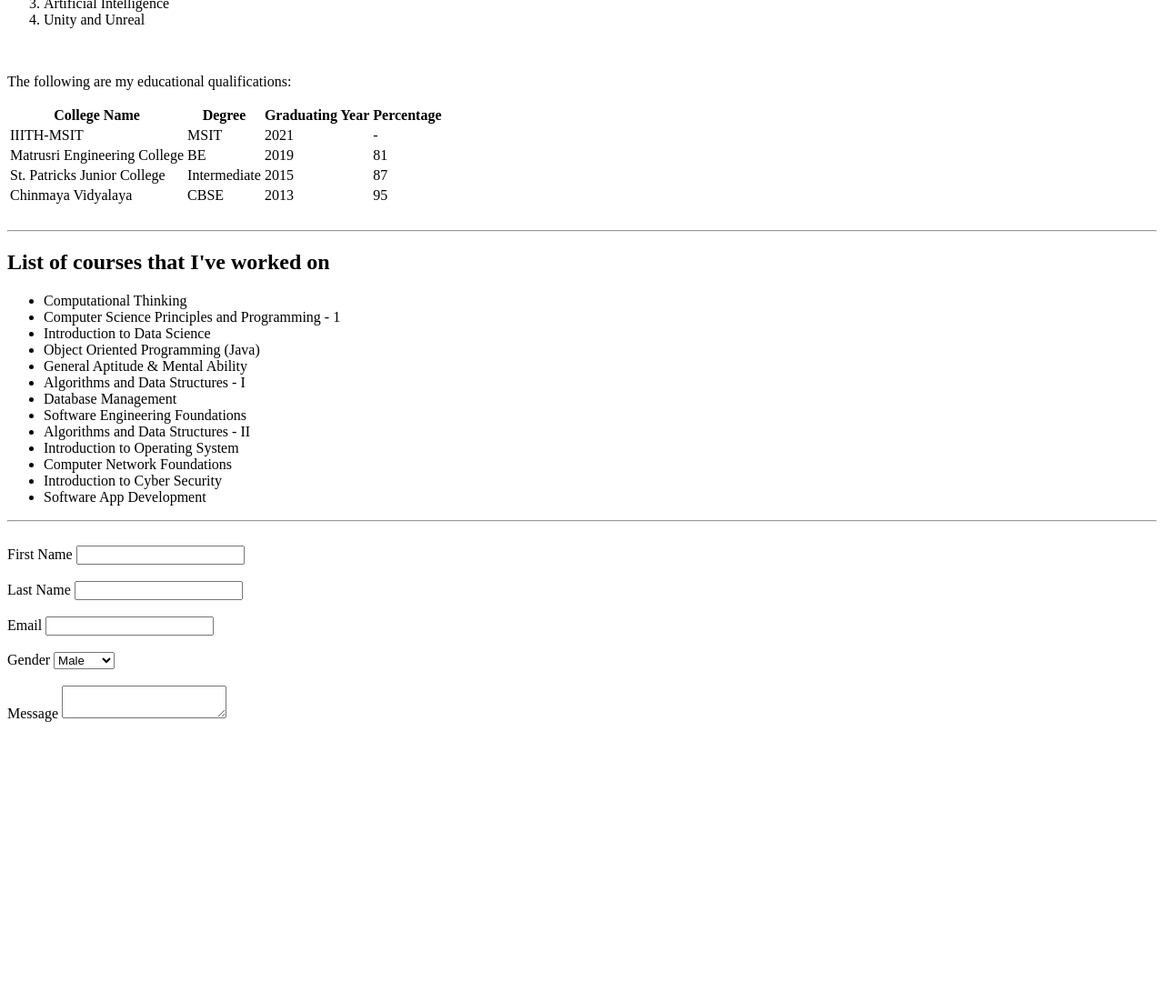
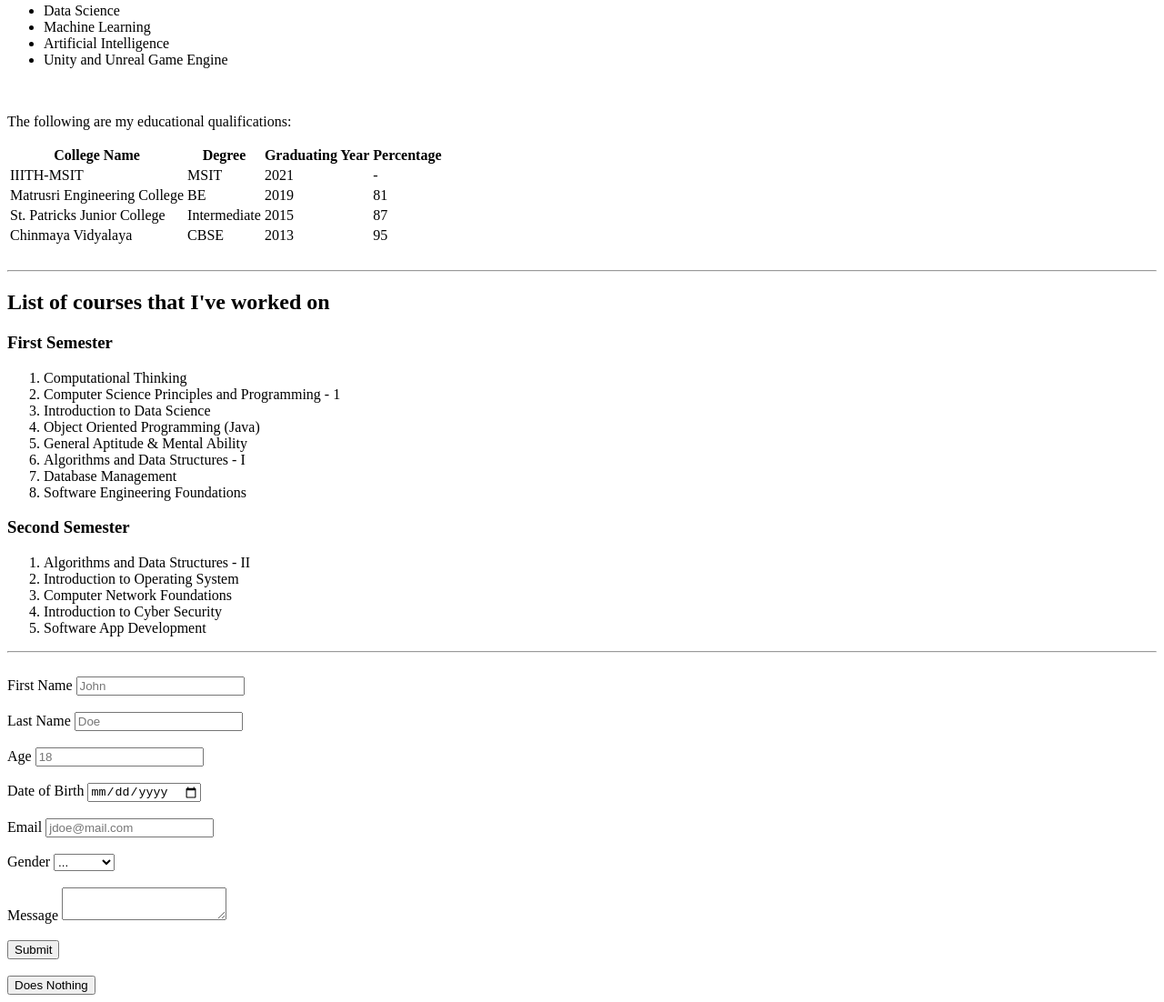
Before and after one commit to sourabh-swargam/Software_App_Development_2019501028, a plain HTML site: page Day 3/HTML/site.html in a window 1280 px wide. Shown: the part 439-1541 px from the top of the page at 91% size. Before the commit the page ends 1241 px from the top, so only its background shows below. Drawn offline with Linux system fonts and the light colour scheme; files whose address does not match are found by name.

Commit message:
added the main header

```diff
--- a/Day 3/HTML/site.html
+++ b/Day 3/HTML/site.html
@@ -4,7 +4,14 @@
 		<title>Sourabh's - MSIT Journey</title>
 	</head>
 	<body>
+
+		<!-- Headings -->
+		<header align = center><strong>My MSIT Journey</strong></header>
+
 		<h2>Profile Picture</h2>
+		<br>
+
+		<!-- Image -->
 		<img src = 'C:\Users\sourabh\Desktop\MSIT\SAD\Software_App_Development_2019501028\Day 3\Images\sample.jpeg', alt = "Image" align="center" width = 10%>
 
 		<br>
@@ -12,20 +19,26 @@
 		<hr>
 
 		<h2>About Me</h2>
+
+		<!-- Paragraph -->
 		<p >I find technology fascinating and try to keep up to date on
 		what is currently going on. I'm very interested in gaming, and
 		how games are built.</p>
 		<p>The following are a few technologies that I find
 		interesting:</p>
-		<ol>
+
+		<!-- Unorderd List -->
+		<ul>
 			<li>Data Science</li>
 			<li>Machine Learning</li>
 			<li>Artificial Intelligence</li>
-			<li>Unity and Unreal</li>
-		</ol>
+			<li>Unity and Unreal Game Engine</li>
+		</ul>
 
 		<br>
 		<p>The following are my educational qualifications:</p>
+
+		<!-- Table -->
 		<table>
 			<heading>
 				<tr>
@@ -66,7 +79,10 @@
 		<br><hr>
 
 		<h2>List of courses that I've worked on</h2>
-		<ul>
+		<h3>First Semester</h3>
+
+		<!-- Ordered List -->
+		<ol>
 			<li>Computational Thinking</li>
 			<li>Computer Science Principles and Programming - 1</li>
 			<li>Introduction to Data Science</li>
@@ -75,35 +91,50 @@
 			<li>Algorithms and Data Structures - I</li>
 			<li>Database Management</li>
 			<li>Software Engineering Foundations</li>
+		</ol>
+
+		<h3>Second Semester</h3>
+		<ol>
 			<li>Algorithms and Data Structures - II</li>
 			<li>Introduction to Operating System</li>
 			<li>Computer Network Foundations</li>
 			<li>Introduction to Cyber Security</li>
 			<li>Software App Development</li>
-		</ul>
-
+		</ol>
 		<hr>
 		<br>
 
+		<!-- Form -->
 		<form>
 			<div>
 				<label>First Name</label>
-				<input type="text" name="FirstName">
+				<input type="text" name="FirstName" placeholder="John">
 			</div>
 			<br>
 			<div>
 				<label>Last Name</label>
-				<input type="text" name="LastName">
+				<input type="text" name="LastName" placeholder="Doe">
+			</div>
+			<br>
+			<div>
+				<label>Age</label>
+				<input type="number" name="age" placeholder= "18">
+			</div>
+			<br>
+			<div>
+				<label>Date of Birth</label>
+				<input type="date" name="DOB">
 			</div>
 			<br>
 			<div>
 				<label>Email</label>
-				<input type="email" name="Email">
+				<input type="email" name="Email" placeholder="jdoe@mail.com">
 			</div>
 			<br>
 			<div>
 				<label>Gender</label>
 				<select name = "gender">
+					<option value = "empty">...</option>
 					<option value = "male">Male</option>
 					<option value = "female">Female</option>
 					<option value = "other">Other</option>
@@ -114,7 +145,14 @@
 				<label>Message</label>
 				<textarea name="message"></textarea>
 			</div>
+			<br>
+			<input type="submit" name="submit" value="Submit">
 		</form>
+
+		<br>
+
+		<!-- Button -->
+		<button>Does Nothing</button>
 
 	</body>
 </html>
```
